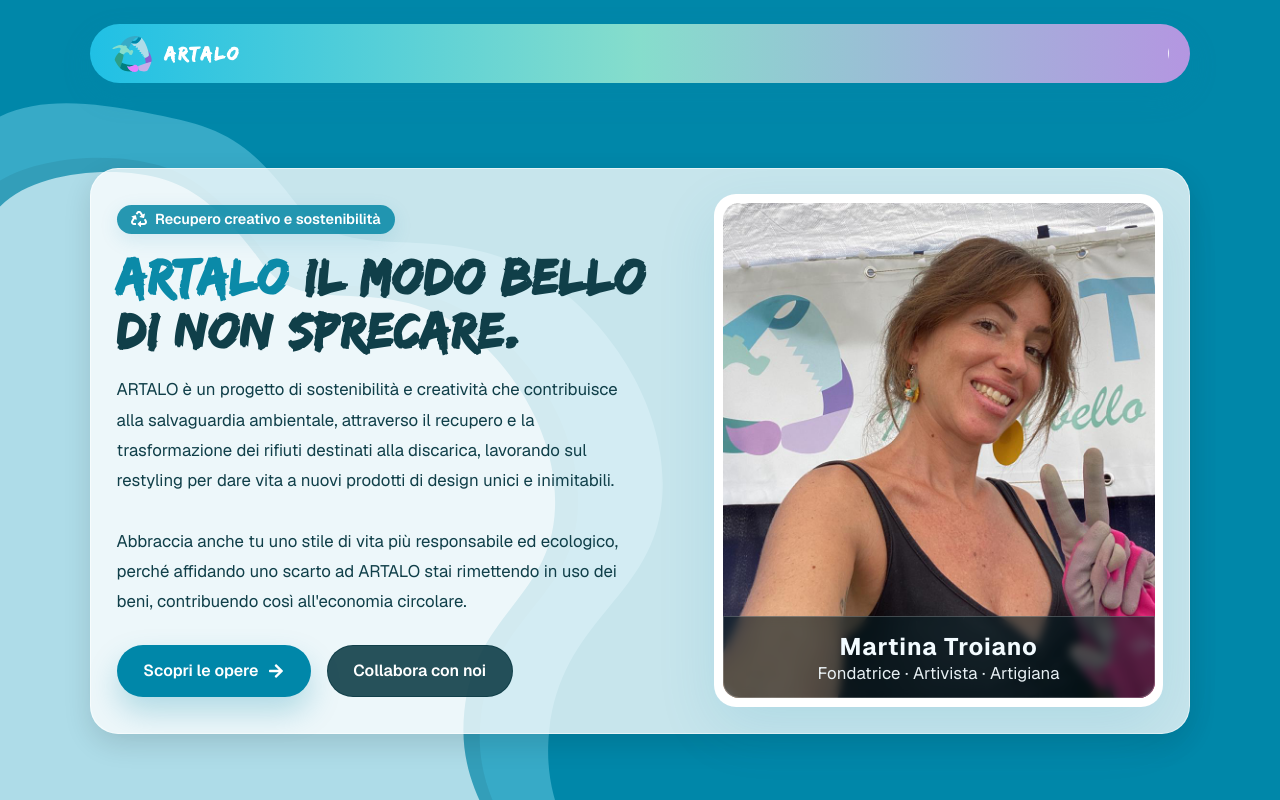
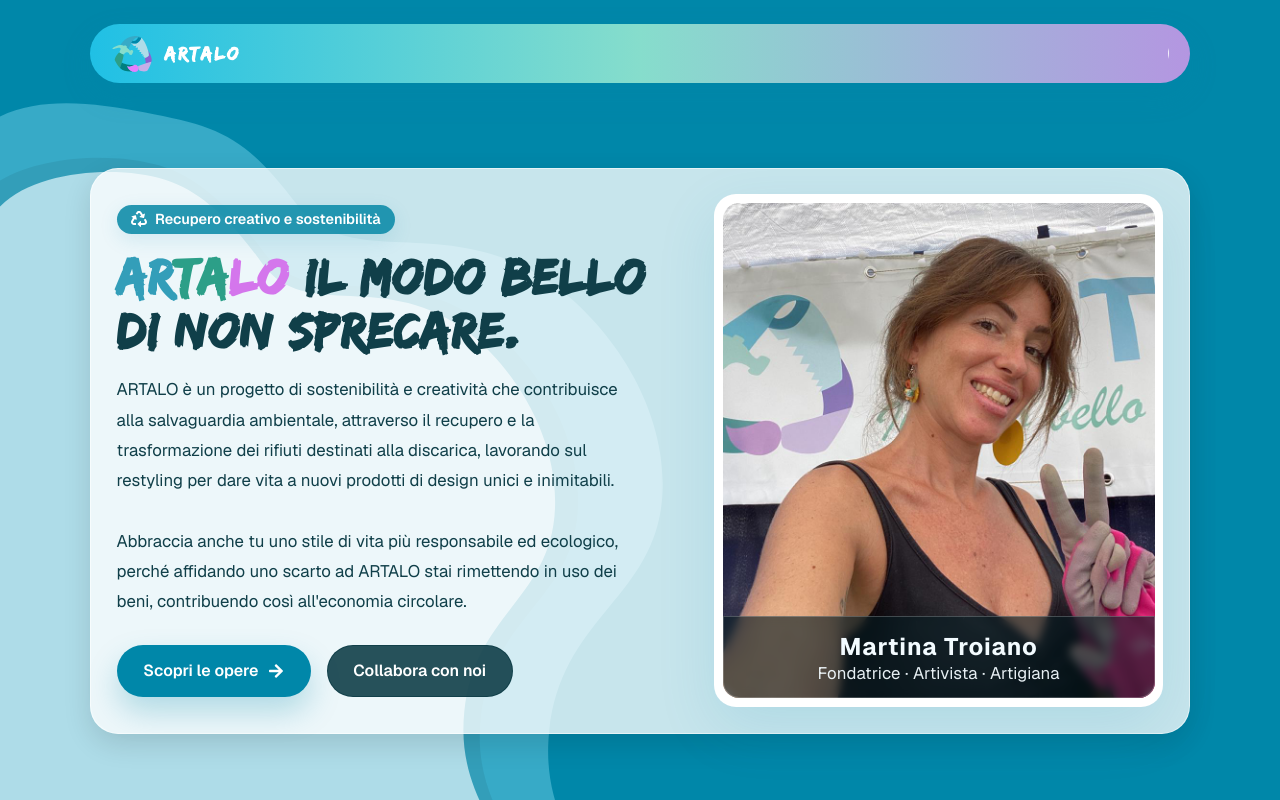
Before and after one commit to Manolo006/artaloo, a Next.js app: page / in a window 1280 px wide. Shown: the top 800 px of the page. Built offline with nearby package versions, Linux system fonts and the light colour scheme.

Commit message:
decoration color text ARTALO

```diff
--- a/app/globals.css
+++ b/app/globals.css
@@ -349,8 +349,16 @@
   letter-spacing: 0.02em;
 }
 
-.hero-title span {
-  color: var(--primary);
+.hero-title .hero-brand-ar {
+  color: rgba(51, 158, 185, 1);
+}
+
+.hero-title .hero-brand-ta {
+  color: rgba(44, 159, 136, 1);
+}
+
+.hero-title .hero-brand-lo {
+  color: rgba(212, 118, 236, 1);
 }
 
 .hero-text {
@@ -1321,12 +1329,6 @@
 .page-bg-viola .hero-text,
 .page-bg-viola .section-subtitle {
   color: #103f49;
-}
-
-.page-bg-blue .hero-title span,
-.page-bg-green .hero-title span,
-.page-bg-viola .hero-title span {
-  color: #0b8aa8;
 }
 
 .page-bg-blue .badge,
--- a/app/page.tsx
+++ b/app/page.tsx
@@ -17,7 +17,9 @@
               <FaRecycle /> Recupero creativo e sostenibilità
             </span>
             <h1 className="hero-title hero-title-edo">
-              <span>ARTALO</span> il modo bello di non sprecare.
+              <span className="hero-brand-ar">AR</span>
+              <span className="hero-brand-ta">TA</span>
+              <span className="hero-brand-lo">LO</span> il modo bello di non sprecare.
             </h1>
             <p className="hero-text">
               ARTALO è un progetto di sostenibilità e creatività che contribuisce
```
